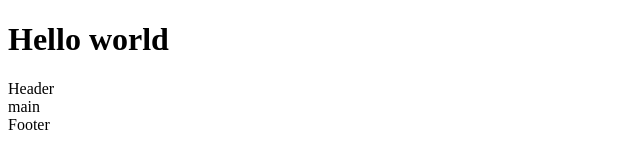
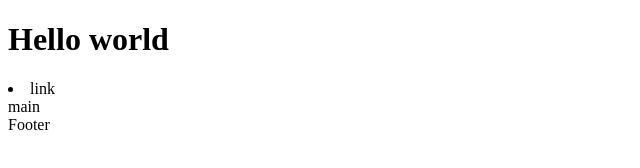
Before and after one commit to fndev77/test-git, a plain HTML site: page index.html in a window 1280 px wide. Shown: the full height of the page, 0-640 px from the left. Drawn offline with Linux system fonts and the light colour scheme.

Commit message:
add link

```diff
--- a/index.html
+++ b/index.html
@@ -8,7 +8,9 @@
 </head>
 <body>
     <h1>Hello world</h1>
-    <header class="header">Header</header>
+    <header class="header">
+        <nav><li>link</li></nav>
+    </header>
     <main>main</main>
     <footer>
         Footer
```
